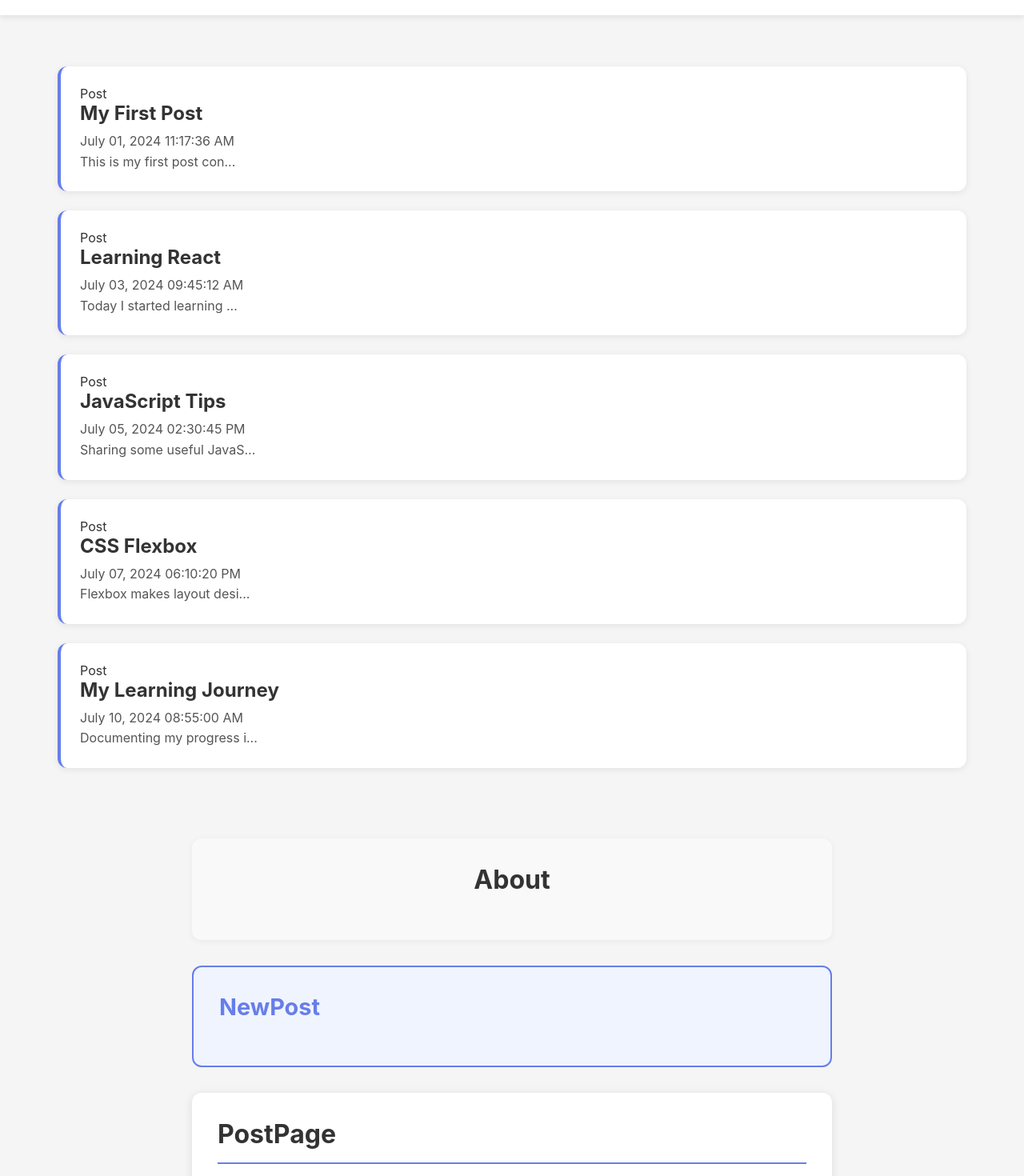
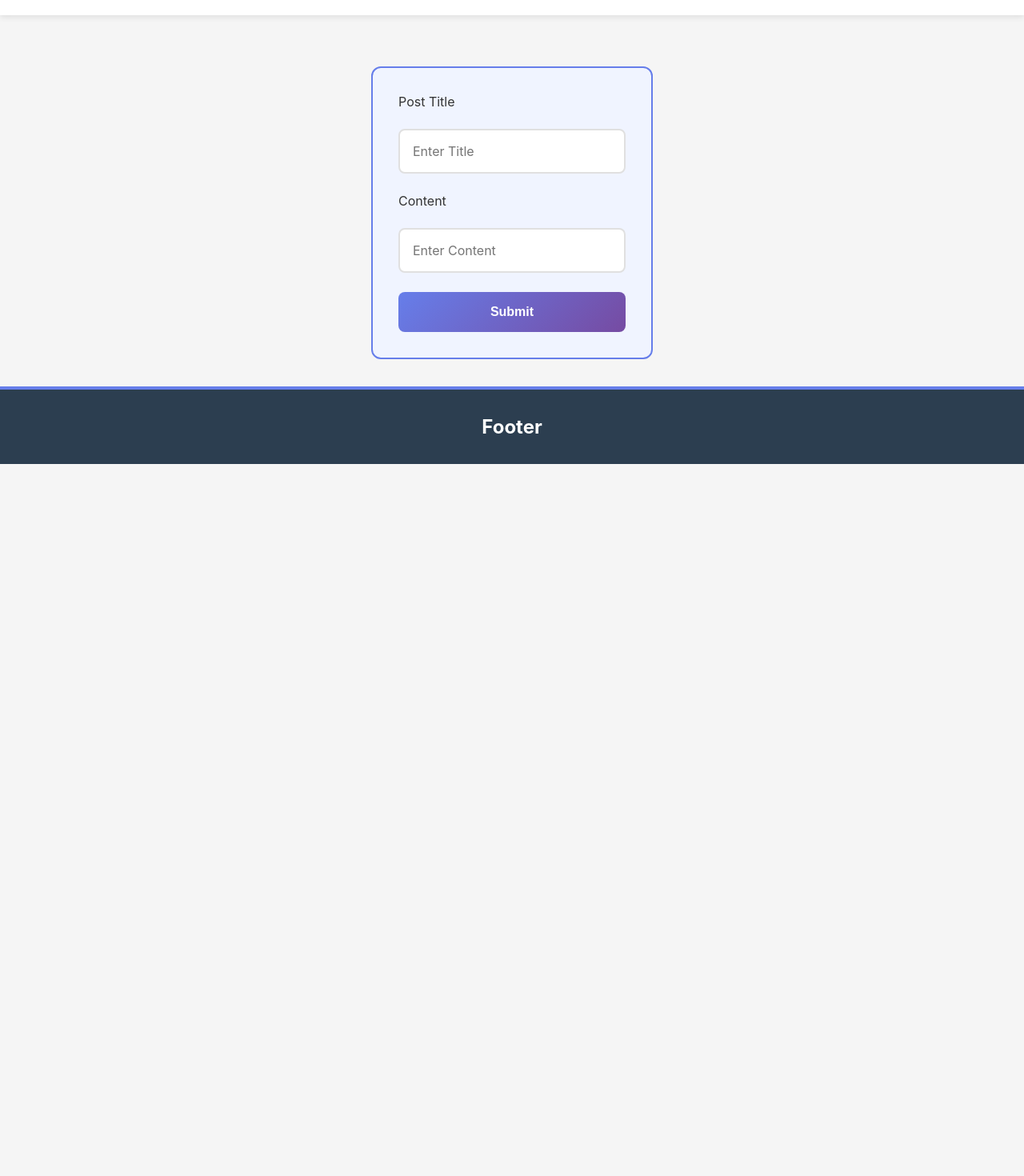
Before and after one commit to mukeshr08/Routing_project, a React (Create React App) app: page /post in a window 1280 px wide. Shown: the part 220-1690 px from the top of the page at 80% size. After the commit the page ends 800 px from the top, so only its background shows below. Built offline with nearby package versions, Linux system fonts and the light colour scheme.

Commit message:
Single page application completed

```diff
--- a/package.json
+++ b/package.json
@@ -7,6 +7,7 @@
     "@testing-library/jest-dom": "^6.9.1",
     "@testing-library/react": "^16.3.1",
     "@testing-library/user-event": "^13.5.0",
+    "date-fns": "^4.1.0",
     "react": "^19.2.3",
     "react-dom": "^19.2.3",
     "react-router-dom": "^7.11.0",
--- a/src/About.js
+++ b/src/About.js
@@ -4,6 +4,8 @@ const About = () => {
   return (
     <div className='About'>
         <h1>About</h1>
+        <p>Hi this is Single page social media application</p>
+        <p>Build Projects to develop skills</p>
     </div>
   )
 }
--- a/src/App.css
+++ b/src/App.css
@@ -310,7 +310,7 @@
   color: white;
   text-align: center;
   padding: 2rem;
-  margin-top: 4rem;
+  margin-top: auto;
   border-top: 4px solid #667eea;
 }
 
@@ -325,6 +325,12 @@
 }
 
 /* General App Styles */
+.App {
+  min-height: 100vh;
+  display: flex;
+  flex-direction: column;
+}
+
 * {
   margin: 0;
   padding: 0;
--- a/src/App.js
+++ b/src/App.js
@@ -1,4 +1,4 @@
-import { Route,Routes,Link } from 'react-router-dom';
+import { navigate, Route,Routes, useNavigate } from 'react-router-dom';
 import About from './About';
 import './App.css';
 import Header from './Header';
@@ -7,11 +7,11 @@ import Missing from './Missing';
 import Nav from './Nav';
 import Footer from './Footer'
 import NewPost from './NewPost';
-import PostPage from './PostPage';
-import Post from './Post';
-import PostLayouts from './PostLayouts';
-import { useState } from 'react';
+import { useEffect, useState } from 'react';
+import { format } from 'date-fns';
+import PostPage from './PostPage'
 function App() {
+  const navigate=useNavigate()
   const [Posts,setPosts]=useState([
   {
     id: 1,
@@ -46,6 +46,31 @@ function App() {
 ]
 )
   const [SearchPost,setSearchPost]=useState('')
+  const [getTitle,setgetTitle]=useState('')
+  const [getContent,setgetContent]=useState('')
+  const [SearchResults,setSearchResults]=useState('')
+  const HandleNewPost=(e)=>{
+    e.preventDefault();
+    const id=Posts.length?Posts[Posts.length-1].id+1:1
+    const datetime=format(new Date(),'MMMM dd yyyy pp')
+    const newPost={id,title:getTitle,datetime,body:getContent}
+    const allPosts=[...Posts,newPost]
+    setPosts(allPosts)
+    setgetTitle('')
+    setgetContent('')
+    navigate('/')
+
+  }
+  useEffect(()=>{
+    const  FilterResults=Posts.filter((post)=>((post.body).toLowerCase()).includes(SearchPost)||
+  ((post.title).toLowerCase()).includes(SearchPost))
+  setSearchResults(FilterResults.reverse())
+  },[Posts,SearchPost])
+  const HandleDelete=(id)=>{
+    const afterDelete=Posts.filter(post=>post.id!==id)
+    setPosts(afterDelete)
+    navigate('/')
+  }
   return (
 
     <div className="App">
@@ -56,14 +81,30 @@ function App() {
       SearchPost={SearchPost}
       setSearchPost={setSearchPost}
       />
-      <Home
+      <Routes>
+      <Route path="/"element={<Home
+      Posts={SearchResults}
+      />}/>
+
+      <Route path='/about' element={<About/>}/>
+
+      <Route path='post'>
+      <Route index element={<NewPost
+      getTitle={getTitle}
+      setgetTitle={setgetTitle}
+      getContent={getContent}
+      setgetContent={setgetContent}
+      HandleNewPost={HandleNewPost}
+      />}/>
+      <Route path=':id' element={<PostPage
       Posts={Posts}
-      />
-      <About/>
-      <NewPost/>
-      <PostPage/>
-      <Missing/>
+      HandleDelete={HandleDelete}/>}/>
+      </Route>
+
+      <Route path='*' element={<Missing/>}/>
+      </Routes>
       <Footer/>
+
 
     </div>
   );
--- a/src/Home.js
+++ b/src/Home.js
@@ -4,7 +4,7 @@ import Feed from './Feed'
 const Home = ({Posts}) => {
   return (
     <main className='Home'>
-        {Posts.length?(<Feed Posts={Posts}/>):(<p>No Post Display</p>)}
+        {Posts.length?(<Feed Posts={Posts}/>):(<p>No Post are uploaded</p>)}
     </main>
   )
 }
--- a/src/Missing.js
+++ b/src/Missing.js
@@ -3,7 +3,8 @@ import React from 'react'
 const Missing = () => {
   return (
     <div className='Missing'>
-        <h1>Missing</h1>
+        <h1>Page Not Found</h1>
+        <p>Visit Home Page</p>
     </div>
   )
 }
--- a/src/NewPost.js
+++ b/src/NewPost.js
@@ -1,9 +1,34 @@
 import React from 'react'
 
-const NewPost = () => {
+const NewPost = ({getTitle,setgetTitle,getContent,setgetContent,HandleNewPost}) => {
   return (
     <div className='NewPost'>
-        <h1>NewPost</h1>
+        <form  onSubmit={HandleNewPost}>
+          <label htmlFor="title">Post Title</label>
+          <input
+          type="text"
+          required
+          id='title'
+          placeholder='Enter Title'
+          value={getTitle}
+          onChange={(e)=>{
+            setgetTitle(e.target.value)
+          }} />
+          <label htmlFor="post-body">Content</label>
+          <input
+          type="text"
+          placeholder='Enter Content'
+          required
+          id='post-body'
+          value={getContent}
+          onChange={(e)=>{
+            setgetContent(e.target.value)
+          }} />
+
+          <button type='submit'>Submit</button>
+
+
+        </form>
     </div>
   )
 }
--- a/src/Post.js
+++ b/src/Post.js
@@ -1,12 +1,16 @@
 import React from 'react'
-import { useParams } from 'react-router-dom'
 
+import { Link } from 'react-router-dom'
 const Post = ({post}) => {
-    const {id}=useParams()
+
   return (
-    <article className='Post'>Post {id}
+    <article className='Post'>
+     <Link to={`/post/${post.id}`}>
+
+
     <h2>{post.title}</h2>
     <p>{post.datetime}</p>
+    </Link>
     <p>{(post.body).length<=25?post.body:`${(post.body).slice(0,25)}...`}</p>
 
     </article>
--- a/src/PostPage.js
+++ b/src/PostPage.js
@@ -1,10 +1,32 @@
 import React from 'react'
+import { useParams } from 'react-router-dom'
 
 
-const PostPage = () => {
+const PostPage = ({Posts,HandleDelete}) => {
+  const {id}=useParams();
+  const post=Posts.find(post=>((post.id).toString())===id)
   return (
     <div className='PostPage'>
         <h1>PostPage</h1>
+        <article className='post'>
+            {post &&
+
+            <>
+            <h2>{post.title}</h2>
+            <p>{post.datatime}</p>
+            <p>{post.body}</p>
+            <button onClick={()=>{
+              HandleDelete(post.id)
+            }}>Delete</button>
+            </>}
+            {
+              !post&&
+              <>
+              <h1>Page Not Found</h1>
+              <p>Visit Home Page</p>
+              </>
+            }
+        </article>
 
 
     </div>
```
Also changed, not shown: 1 other file (tests, documents, lock files or other folders).
